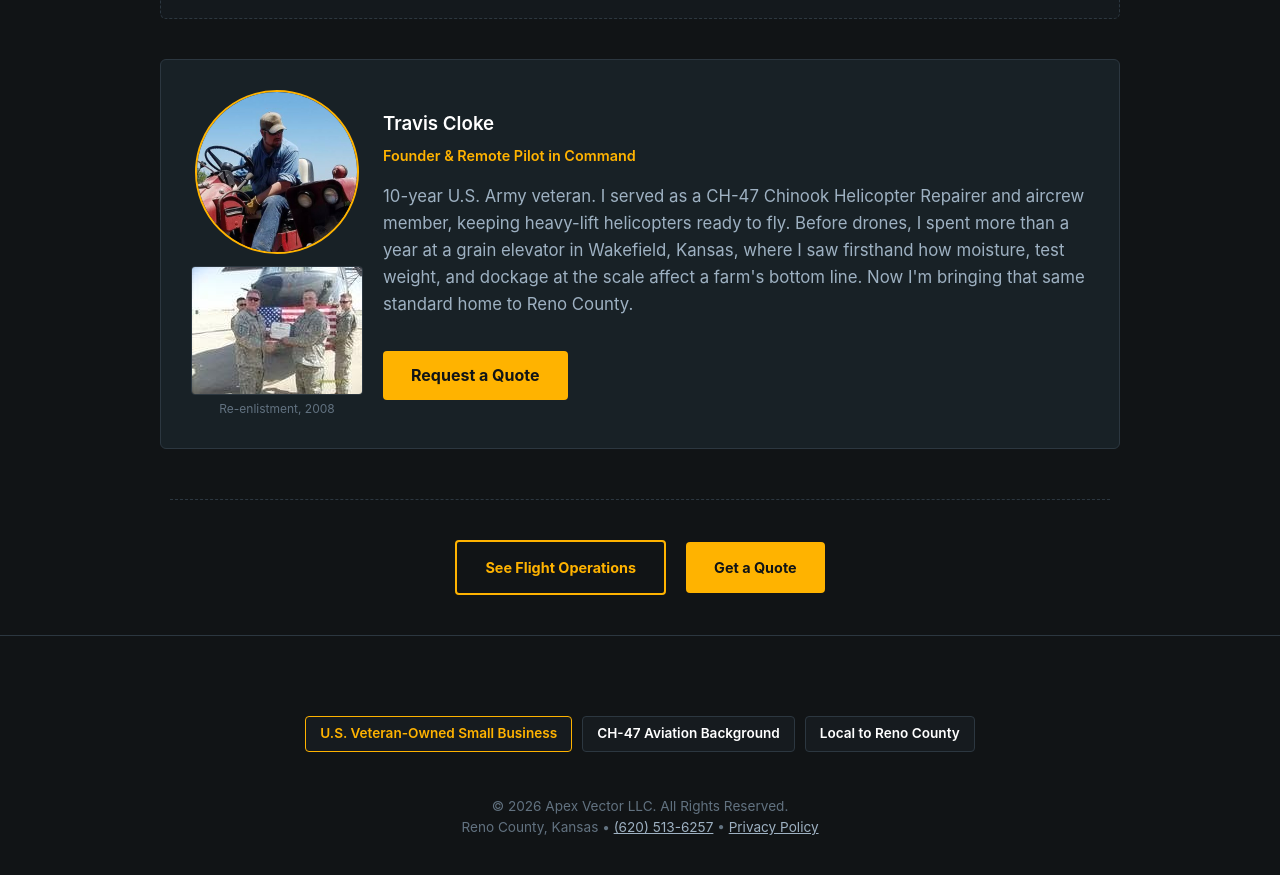
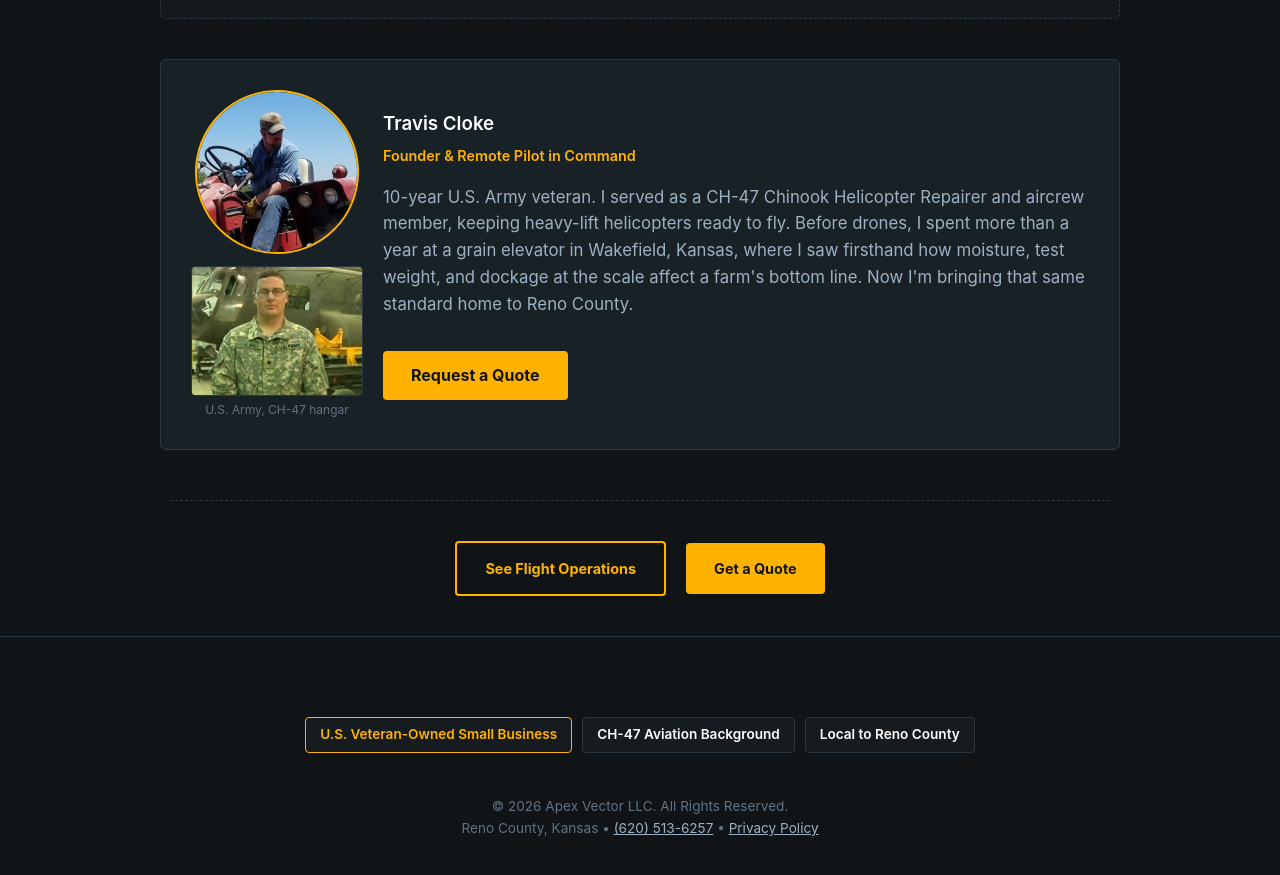
Before and after one commit to traviscloke126/traviscloke126.github.io, a Jekyll site: the page built from index.md, in a window 1280 px wide and 900 px high, scrolled down 1867 px. Shown: the top 875 px of the window. Built offline with Jekyll 4.4.1, drawn with Linux system fonts in a browser that asks for light colours.

Commit message:
Use enhanced Army photo in front of the CH-47 for the founder inset
Co-Authored-By: Claude Opus 5.5 <noreply@anthropic.com>

```diff
--- a/index.md
+++ b/index.md
@@ -56,8 +56,8 @@ In Army aviation, skipping a step was never an option. I run your job the same w
     <div class="founder-photos">
         <img src="{{ '/assets/images/founder-tractor.jpg' | relative_url }}" alt="Travis Cloke on a tractor" class="founder-img">
         <figure class="founder-then">
-            <img src="{{ '/assets/images/reenlistment-2008.jpg' | relative_url }}" alt="Travis Cloke's Army re-enlistment in front of a CH-47 Chinook, 2008">
-            <figcaption>Re-enlistment, 2008</figcaption>
+            <img src="{{ '/assets/images/army-chinook.jpg' | relative_url }}" alt="Travis Cloke in Army uniform in front of a CH-47 Chinook">
+            <figcaption>U.S. Army, CH-47 hangar</figcaption>
         </figure>
     </div>
     <div class="founder-bio">
```
Also changed, not shown: assets/images/army-chinook.jpg (added).
